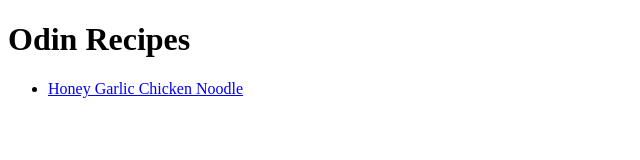
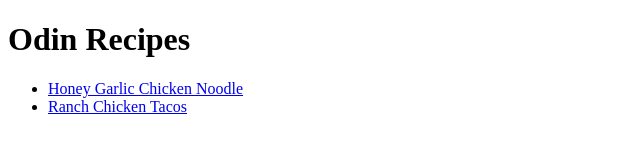
Before and after one commit to izakt7/odin-recipes, a plain HTML site: page index.html in a window 1280 px wide. Shown: the whole page, without its empty margins (0-640 px from the left). Drawn offline with Linux system fonts and the light colour scheme.

Commit message:
Add link to taco recipe

```diff
--- a/index.html
+++ b/index.html
@@ -9,6 +9,7 @@
     <h1>Odin Recipes</h1>
     <ul>
         <li><a href="recipes/honey-garlic-chicken-noodle.html">Honey Garlic Chicken Noodle</a></li>
+        <li><a href="recipes/ranch-chicken-tacos.html">Ranch Chicken Tacos</a></li>
     </ul>
 
 </body>
```
